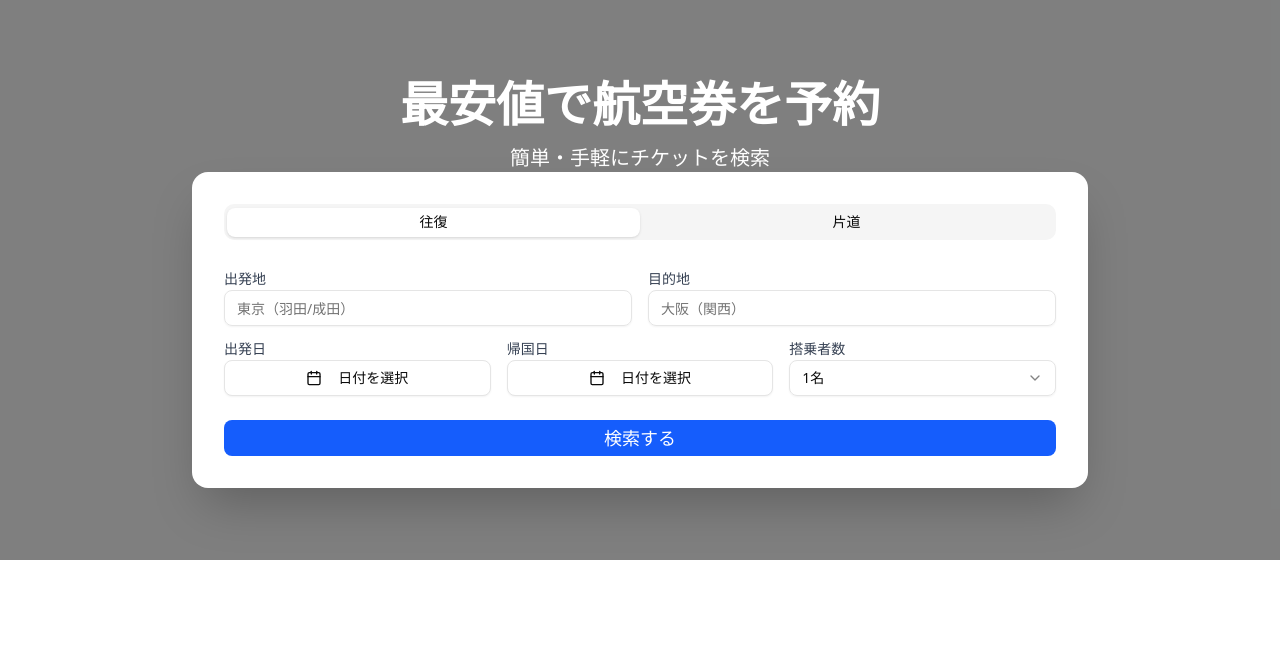
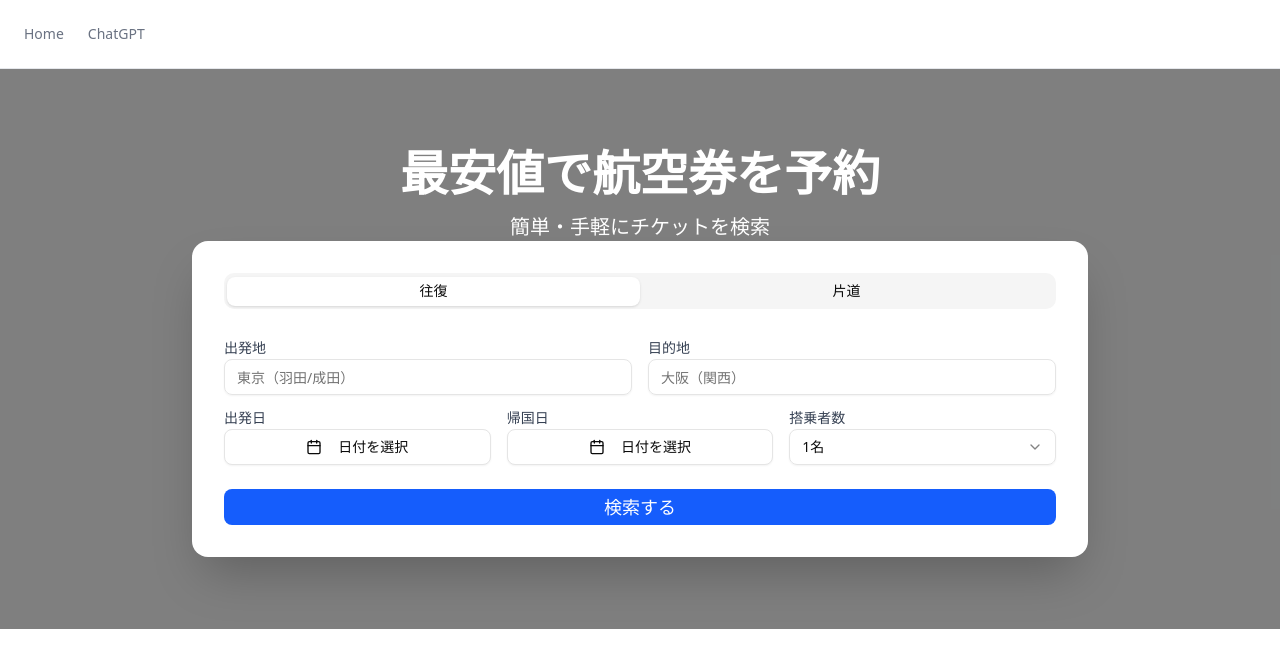
Before and after one commit to Masa222a/trip-support, a Next.js app: page / in a window 1280 px wide. Shown: the top 668 px of the page. Built offline with nearby package versions, Linux system fonts and the light colour scheme.

Commit message:
ヘッダーを追加

```diff
--- /dev/null
+++ b/src/app/components/layouts/header/header.tsx
@@ -0,0 +1,29 @@
+import Link from "next/link";
+import React from "react";
+
+const Header = () => {
+  return (
+    <div className="divide-y border-gray-200 dark:border-gray-800 border-b">
+      <div className="px-4 py-3 md:py-6 lg:px-6">
+        <div className="flex items-center space-y-2 md:space-y-0 md:space-x-6">
+          <nav className="flex items-center space-x-6 text-sm">
+            <Link
+              className="font-medium text-gray-500 transition-colors hover:text-gray-900 dark:text-gray-400 dark:hover:text-gray-50"
+              href="/"
+            >
+              Home
+            </Link>
+            <Link
+              className="font-medium text-gray-500 transition-colors hover:text-gray-900 dark:text-gray-400 dark:hover:text-gray-50"
+              href="/chatgpt"
+            >
+              ChatGPT
+            </Link>
+          </nav>
+        </div>
+      </div>
+    </div>
+  );
+};
+
+export default Header;
--- a/src/app/layout.tsx
+++ b/src/app/layout.tsx
@@ -1,6 +1,7 @@
 import type { Metadata } from "next";
 import { Geist, Geist_Mono } from "next/font/google";
 import "./globals.css";
+import Header from "./components/layouts/header/header";
 
 const geistSans = Geist({
   variable: "--font-geist-sans",
@@ -27,6 +28,7 @@
       <body
         className={`${geistSans.variable} ${geistMono.variable} antialiased`}
       >
+        <Header />
         {children}
       </body>
     </html>
```
